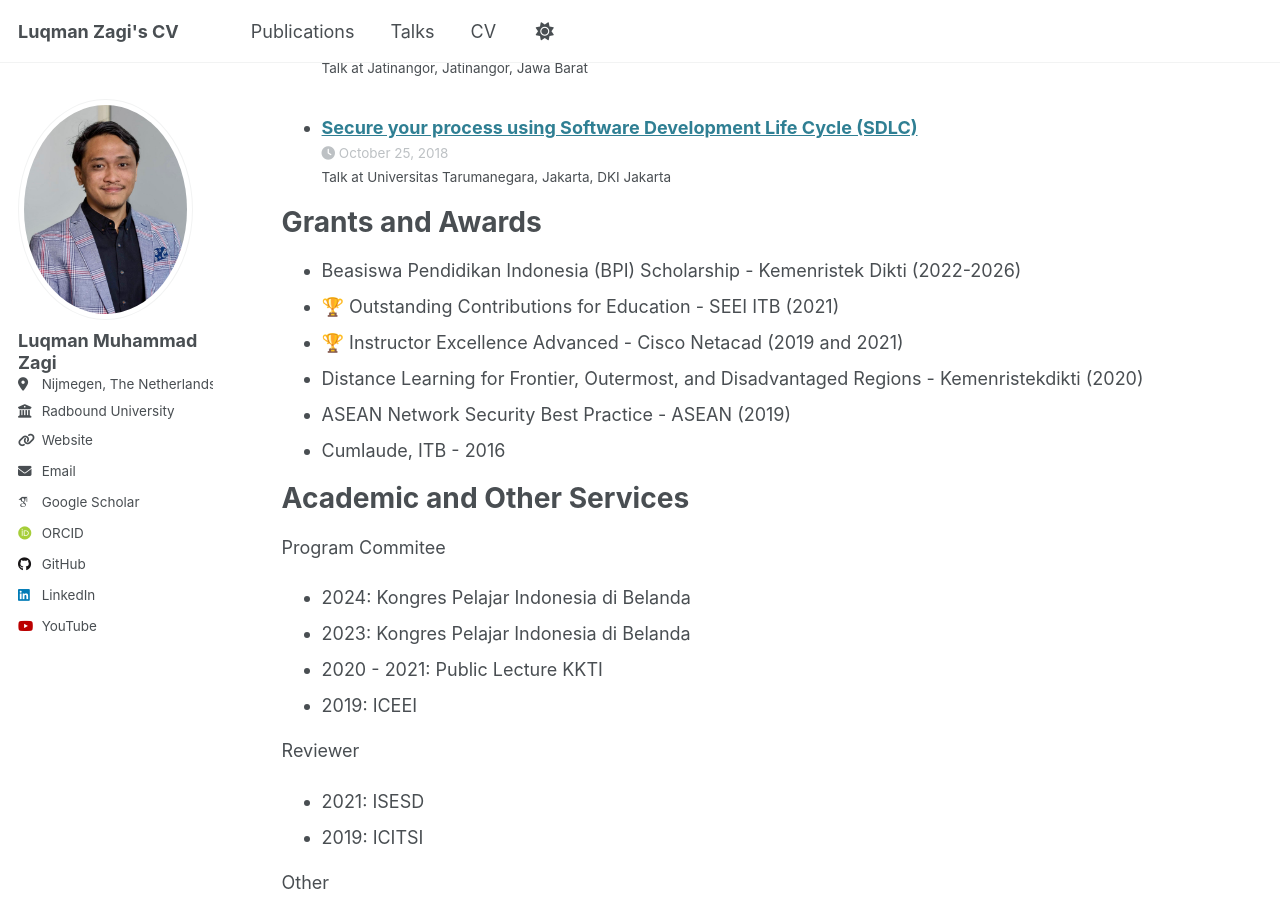
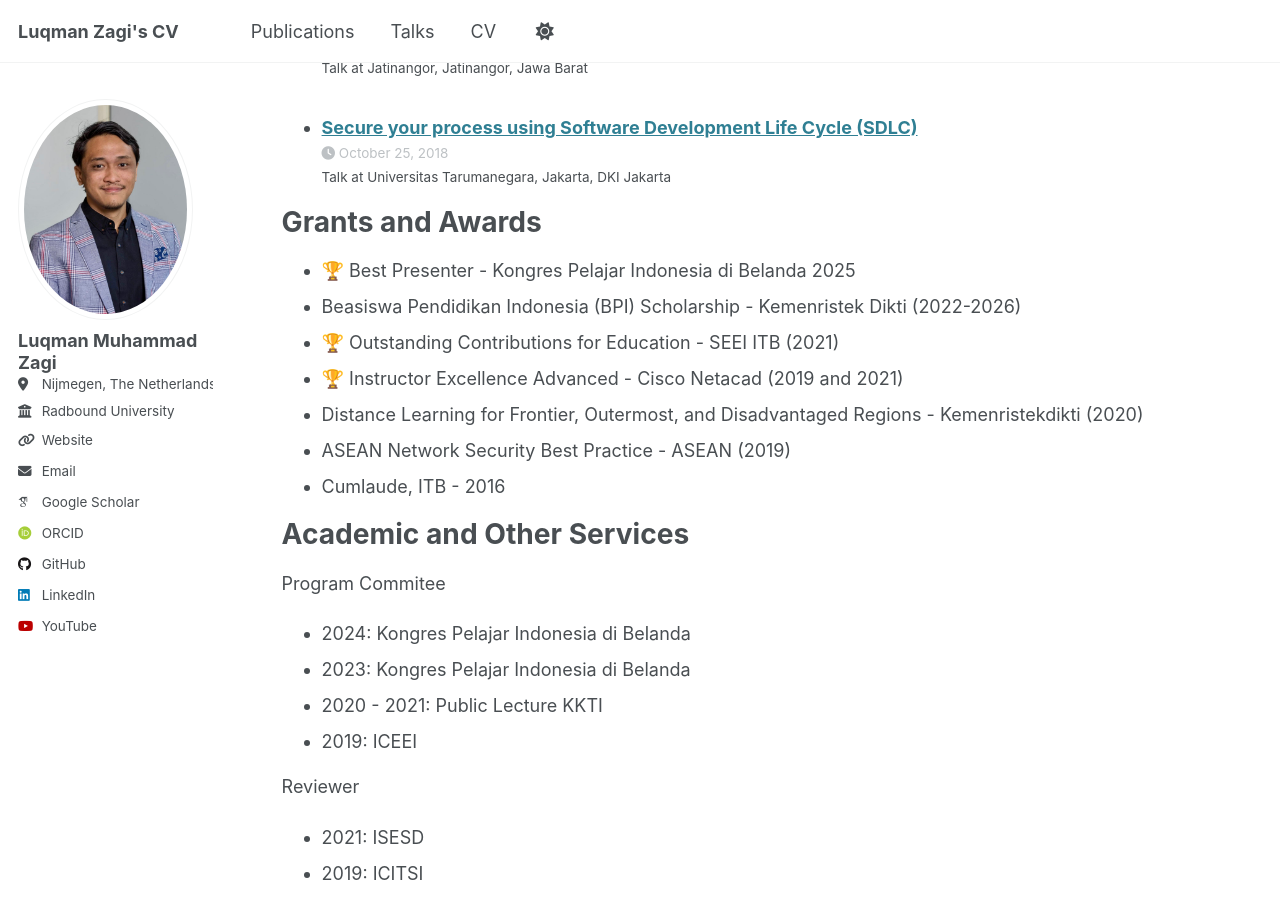
Before and after one commit to luqmanzagi/luqmanzagi.github.io, a Jekyll site: the page built from _pages/cv.md, in a window 1280 px wide and 900 px high, scrolled down 2462 px. Built offline with Jekyll 4.4.1, drawn with Linux system fonts in a browser that asks for light colours; emoji names are drawn with the system emoji font; some web fonts are replaced.

Commit message:
update cv

```diff
--- a/_pages/cv.md
+++ b/_pages/cv.md
@@ -66,6 +66,7 @@ Talks
 
 Grants and Awards
 =====
+* :trophy: Best Presenter - Kongres Pelajar Indonesia di Belanda 2025
 * Beasiswa Pendidikan Indonesia (BPI) Scholarship - Kemenristek Dikti (2022-2026)
 * :trophy: Outstanding Contributions for Education - SEEI ITB (2021)
 * :trophy: Instructor Excellence Advanced - Cisco Netacad (2019 and 2021)
```
